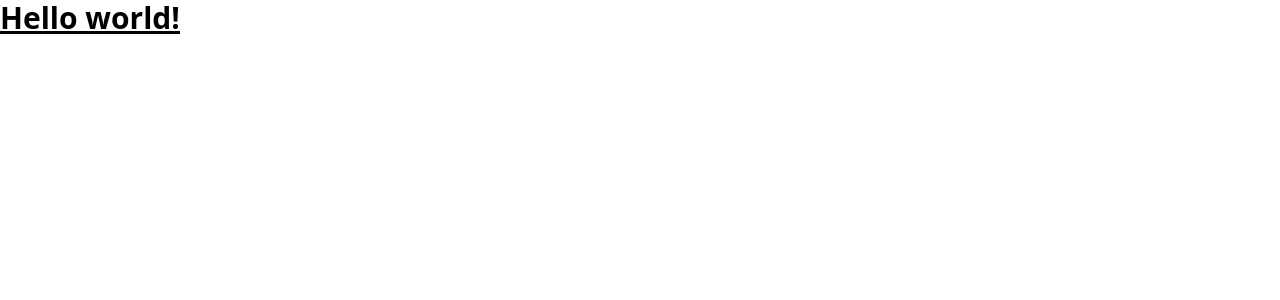
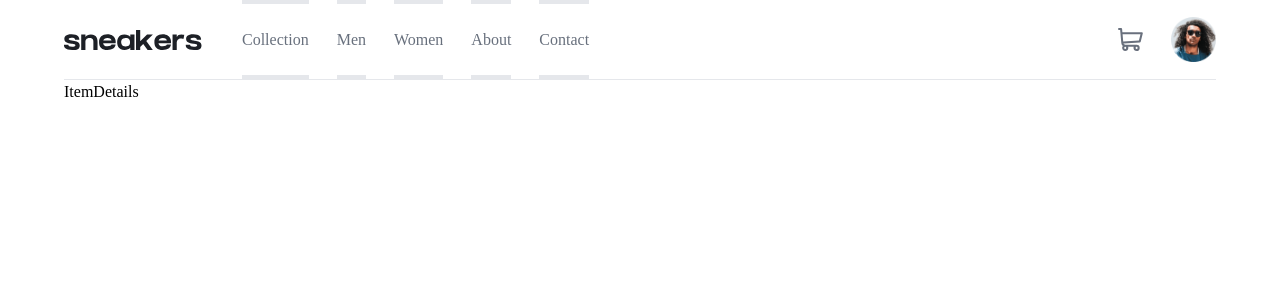
Before and after one commit to michaelcanonizado/frontend-mentor-challenges, a React (Create React App) app in the folder ecommerce-product-page/: page / in a window 1280 px wide. Shown: the top 300 px of the page. Built offline with nearby package versions, Linux system fonts and the light colour scheme.

Commit message:
Added responsive navbar

```diff
--- a/ecommerce-product-page/package.json
+++ b/ecommerce-product-page/package.json
@@ -3,12 +3,15 @@
   "version": "0.1.0",
   "private": true,
   "dependencies": {
+    "@reduxjs/toolkit": "^1.9.5",
     "@testing-library/jest-dom": "^5.17.0",
     "@testing-library/react": "^13.4.0",
     "@testing-library/user-event": "^13.5.0",
     "react": "^18.2.0",
     "react-dom": "^18.2.0",
+    "react-redux": "^8.1.2",
     "react-scripts": "5.0.1",
+    "redux": "^4.2.1",
     "web-vitals": "^2.1.4"
   },
   "scripts": {
--- a/ecommerce-product-page/src/App.js
+++ b/ecommerce-product-page/src/App.js
@@ -1,3 +1,15 @@
+import MainNavbar from './components/Header/MainNavbar';
+import ItemDetails from './components/Main/ItemDetails';
+
 export default function App() {
-	return <h1 className="text-3xl font-bold underline">Hello world!</h1>;
+	return (
+		<div className="h-screen">
+			<header className="">
+				<MainNavbar className="max-w-[1440px] w-[90%] m-auto" />
+			</header>
+			<main className=" ">
+				<ItemDetails className="max-w-[1440px] w-[90%] m-auto" />
+			</main>
+		</div>
+	);
 }
--- /dev/null
+++ b/ecommerce-product-page/src/components/Header/MainNavbar.js
@@ -0,0 +1,160 @@
+import React, { useState } from 'react';
+
+const navLinks = [
+	{ name: 'Collection', url: '/' },
+	{ name: 'Men', url: '/' },
+	{ name: 'Women', url: '/' },
+	{ name: 'About', url: '/' },
+	{ name: 'Contact', url: '/' },
+];
+
+export default function MainNavbar({ className }) {
+	const [isNavbarOpen, setIsNavbarOpen] = useState(false);
+
+	const navbarOpenHandler = () => {
+		setIsNavbarOpen((bool) => !bool);
+	};
+
+	return (
+		<nav
+			className={`flex justify-between h-20 border-b box-border ${className}`}
+		>
+			<div className="flex items-center gap-5 md:gap-10">
+				<div className="block w-[25px] md:hidden">
+					<img
+						className="hover:cursor-pointer w-full"
+						onClick={navbarOpenHandler}
+						src="icon-menu.svg"
+						alt="menu icon"
+					/>
+				</div>
+
+				<div className="h-[20px] hover:cursor-pointer">
+					<img className="h-full" src="logo.svg" alt="Sneakers" />
+				</div>
+
+				<ul
+					data-visible={isNavbarOpen ? 'true' : 'false'}
+					className="
+					transition-transform md:transition-none
+					ease-linear
+					duration-200
+
+					data-[visible=true]:translate-x-[0]
+					md:data-[visible=false]:translate-x-0
+
+					data-[visible=true]:z-50
+
+					translate-x-[-100%]
+					data-[visible=true]:fixed
+					data-[visible=false]:opacity-0
+					data-[visible=true]:inset-y-0
+					data-[visible=true]:left-0
+					data-[visible=true]:right-[30%]
+					md:static
+					flex-col
+					md:flex-row
+					data-[visible=true]:px-10
+					data-[visible=true]:py-7
+					md:p-0
+
+					md:data-[visible=false]:opacity-100
+					md:data-[visible=true]:static
+					md:data-[visible=true]:p-0
+
+
+					flex
+					gap-5
+					md:gap-7
+					md:h-full
+
+					text-base
+					bg-neutral-100
+					box-border"
+				>
+					<li
+						className="hover:cursor-pointer static md:hidden w-[25px] mb-20"
+						onClick={navbarOpenHandler}
+					>
+						<img
+							className="w-full"
+							src="icon-close.svg"
+							alt="menu icon"
+						/>
+					</li>
+
+					{navLinks.map((link) => {
+						return (
+							<li
+								className="
+								box-border
+
+								md:flex md:items-center
+
+								md:border-b-4
+								md:border-t-4
+								md:border-transparent
+
+								text-neutral-400
+								hover:text-black hover:font-medium
+								md:hover:border-b-4
+								md:hover:border-b-primary-200
+
+								md:transition-colors"
+							>
+								<a href={link.url}>{link.name}</a>
+							</li>
+						);
+					})}
+				</ul>
+			</div>
+
+			<div
+				data-visible={isNavbarOpen ? 'true' : 'false'}
+				className="
+					transition-transform md:transition-none
+					ease-linear
+					duration-300
+
+					fixed
+					inset-0
+					data-[visible=true]:opacity-60 data-[visible=false]:opacity-0
+					data-[visible=false]:hidden
+					md:data-[visible=true]:hidden
+
+					bg-neutral-500"
+			></div>
+
+			<div className="flex items-center gap-7">
+				<div className="w-[25px] hover:cursor-pointer">
+					<img className="w-full" src="icon-cart.svg" alt="Cart" />
+				</div>
+				<div className="w-[45px]  hover:cursor-pointer">
+					<img src="image-avatar.png" alt="Profile" />
+				</div>
+			</div>
+		</nav>
+	);
+}
+
+// className="
+// 					transition-transform md:transition-none
+
+// 					data-[visible=false]:translate-x-[-100%]
+// 					md:data-[visible=false]:translate-x-0
+
+// 					fixed
+// 					inset-y-0
+// 					left-0
+// 					right-[30%]
+// 					md:static
+// 					flex-col
+// 					md:flex-row
+// 					p-10
+// 					md:p-0
+
+// 					flex
+// 					gap-5
+// 					md:gap-10
+// 					text-base
+// 					bg-red-300"
--- /dev/null
+++ b/ecommerce-product-page/src/components/Main/ItemDetails.js
@@ -0,0 +1,5 @@
+import React from 'react';
+
+export default function ItemDetails({ className }) {
+	return <div className={`${className}`}>ItemDetails</div>;
+}
--- a/ecommerce-product-page/src/index.js
+++ b/ecommerce-product-page/src/index.js
@@ -3,9 +3,15 @@ import ReactDOM from 'react-dom/client';
 import './index.css';
 import App from './App';
 
+// Reducer Providers
+import store from './redux/store';
+import { Provider } from 'react-redux';
+
 const root = ReactDOM.createRoot(document.getElementById('root'));
 root.render(
 	<React.StrictMode>
-		<App />
+		<Provider store={store}>
+			<App />
+		</Provider>
 	</React.StrictMode>
 );
--- /dev/null
+++ b/ecommerce-product-page/src/redux/slice/cartSlice.js
@@ -0,0 +1,17 @@
+import { createSlice } from '@reduxjs/toolkit';
+
+const cartSlice = createSlice({
+	name: 'cart',
+	initialState: {
+		cart: [],
+	},
+	reducers: {
+		addItem(state, action) {
+			console.log('Item Added');
+		},
+	},
+});
+
+export const cartActions = cartSlice.actions;
+
+export default cartSlice.reducer;
--- /dev/null
+++ b/ecommerce-product-page/src/redux/store.js
@@ -0,0 +1,9 @@
+import { configureStore } from '@reduxjs/toolkit';
+
+import cartReducer from './slice/cartSlice';
+
+export default configureStore({
+	reducer: {
+		cart: cartReducer,
+	},
+});
--- a/ecommerce-product-page/tailwind.config.js
+++ b/ecommerce-product-page/tailwind.config.js
@@ -2,7 +2,25 @@
 module.exports = {
 	content: ['./src/**/*.{js,jsx,ts,tsx}'],
 	theme: {
-		extend: {},
+		fontFamily: {
+			sans: ['Kumbh Sans'],
+		},
+		extend: {
+			colors: {
+				primary: {
+					100: 'hsl(25, 100%, 94%)',
+					200: 'hsl(26, 100%, 55%)',
+				},
+				neutral: {
+					100: 'hsl(0, 0%, 100%)',
+					200: 'hsl(223, 64%, 98%)',
+					300: 'hsl(220, 14%, 75%)',
+					400: 'hsl(219, 9%, 45%)',
+					500: 'hsl(220, 13%, 13%)',
+					600: 'hsl(0, 0%, 0%)',
+				},
+			},
+		},
 	},
 	plugins: [],
 };
```
Also changed, not shown: 1 other file (tests, documents, lock files or other folders).
